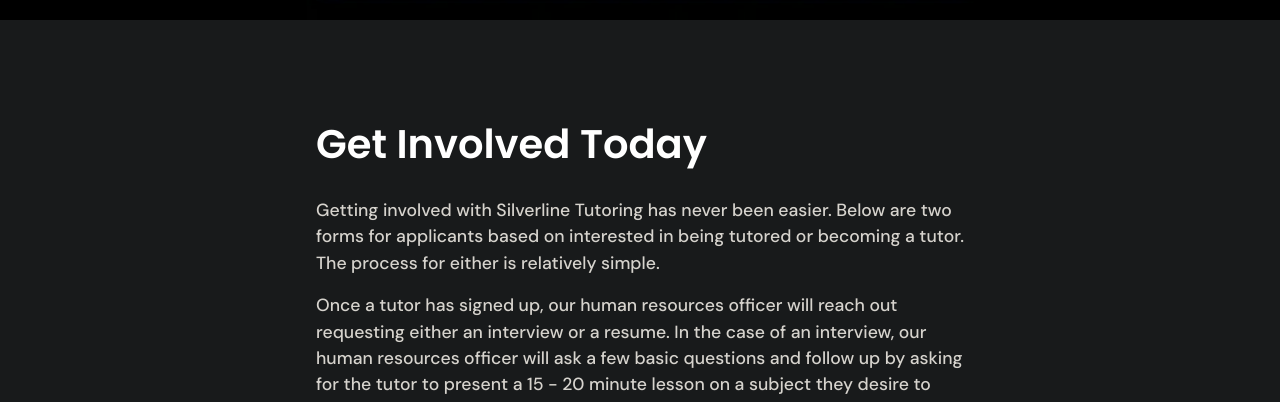
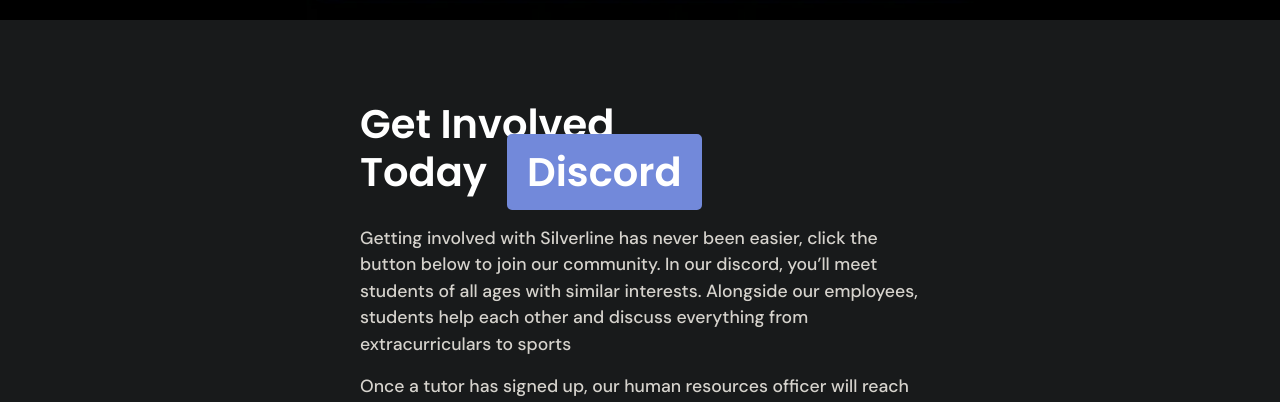
Before and after one commit to manntalati/Silverline-College-Counseling-Expansion, a React (Vite) app in the folder frontend/: page /getinvolved in a window 1280 px wide. Shown: the part 780-1182 px from the top of the page. Built offline with nearby package versions, Linux system fonts and the light colour scheme.

Commit message:
get involved

```diff
--- a/frontend/src/components/GetInvolved.tsx
+++ b/frontend/src/components/GetInvolved.tsx
@@ -23,7 +23,7 @@
         style={{
           backgroundColor: "#181A1B",
           width: "100%",
-          padding: "100px",
+          padding: "80px",
           display: "flex",
           flexDirection: "column",
           alignItems: "center",
@@ -34,7 +34,7 @@
             display: "flex",
             flexDirection: "column",
             alignItems: "start",
-            width: "60%",
+            width: "50%",
           }}
         >
           <h1
@@ -44,6 +44,21 @@
             }}
           >
             Get Involved Today
+            <a
+              href="add discord link here"
+              target="_blank"
+              rel="noopener noreferrer"
+              style={{
+                background: "#7289DA", // Discord color
+                color: "white",
+                padding: "10px 20px",
+                marginLeft: "20px",
+                borderRadius: "5px",
+                textDecoration: "none",
+              }}
+            >
+              Discord
+            </a>
           </h1>
           <br />
           <p
@@ -52,10 +67,9 @@
               fontWeight: 500,
             }}
           >
-            Getting involved with Silverline Tutoring has never been easier.
-            Below are two forms for applicants based on interested in being
-            tutored or becoming a tutor. The process for either is relatively
-            simple.
+Getting involved with Silverline has never been easier, click the button below to join our community.
+In our discord, you’ll meet students of all ages with similar interests.
+Alongside our employees, students help each other and discuss everything from extracurriculars to sports
           </p>
           <p
             style={{
--- a/frontend/src/components/NavBar.tsx
+++ b/frontend/src/components/NavBar.tsx
@@ -12,9 +12,6 @@
     case "home":
       elementName = "home";
       break;
-      case "about":
-        elementName = "about";
-        break;
     case "services":
       elementName = "services";
       break;
@@ -71,14 +68,11 @@
                 About Us ▾
               </button>
               <ul className="dropdown">
-              <li>
-                  <Link to="/about">About</Link>
+                <li>
+                  <Link to="/method">Method</Link>
                 </li>
                 <li>
                   <Link to="/team">Team</Link>
-                </li>
-                <li>
-                  <Link to="/community">Community</Link>
                 </li>
                 <li>
                   <Link to="/partners">Partners</Link>
```
